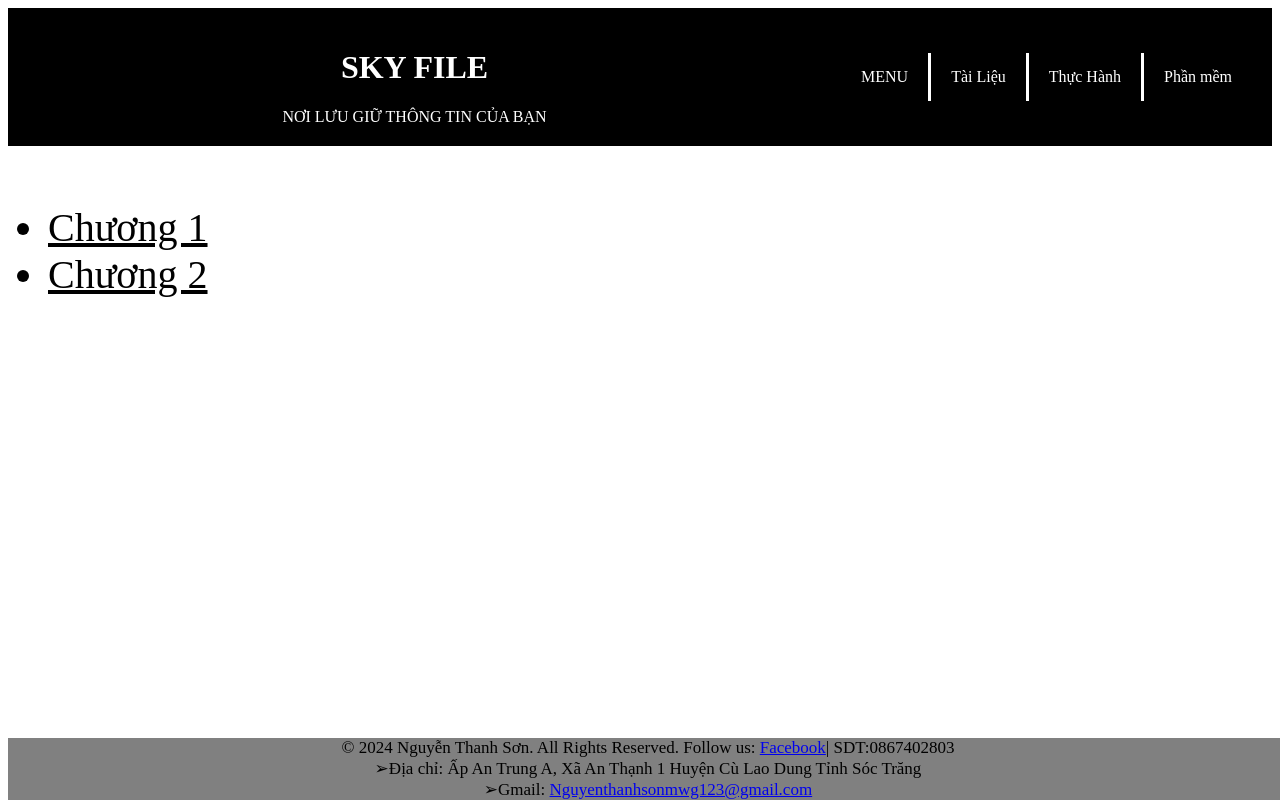
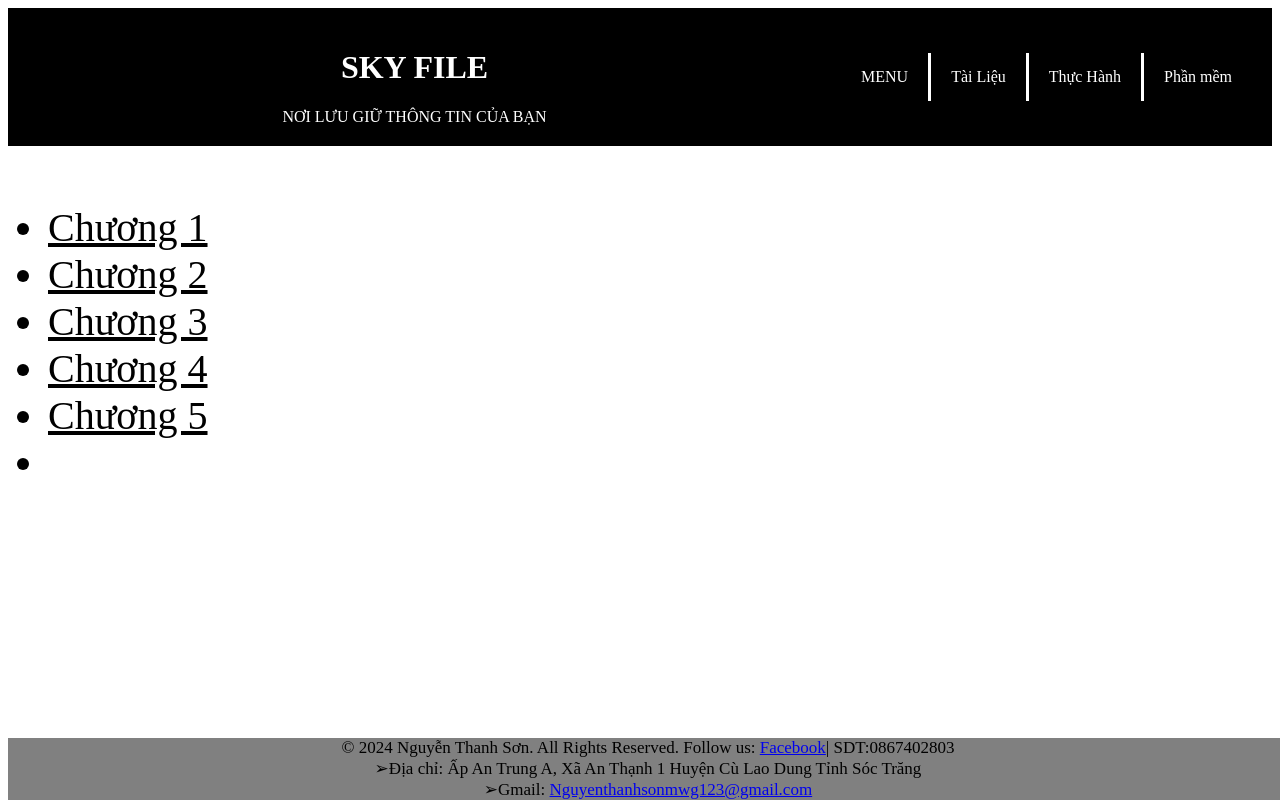
Before and after one commit to ThanhSon123E/SkyFile, a plain HTML site: page LT.Net.html in a window 1280 px wide. Drawn offline with Linux system fonts and the light colour scheme.

Commit message:
first commit

```diff
--- a/LT.Net.html
+++ b/LT.Net.html
@@ -25,6 +25,10 @@
             <ul id="B1">
                 <li><a style="color: black;" href="tailieu/LT.NET/Chuong 1.pdf"> Chương 1</a></li>
                 <li><a style="color: black;" href="tailieu/LT.NET/Chuong 2.pdf">Chương 2</a></li>
+                <li><a style="color: black;" href="tailieu/LT.NET/Chuong 3.pdf">Chương 3</a></li>
+                <li><a style="color: black;" href="tailieu/LT.NET/Chuong 4.pdf">Chương 4</a></li>
+                <li><a style="color: black;" href="tailieu/LT.NET/Chuong 5.pdf">Chương 5</a></li>
+                <li><a style="color: black;" href="tailieu/LT.NET/On Tap Dot Net.pdf"></a></li>
 
               </ul>
 
```
Also changed, not shown: AVCN.html (+1 -0 lines), 5 other files.
